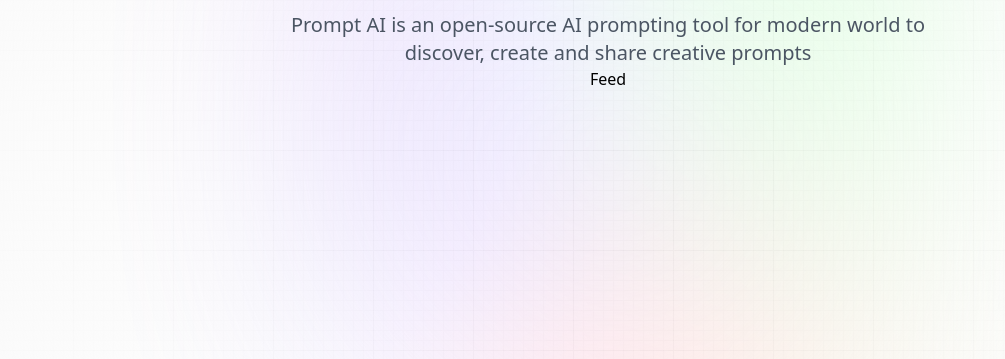
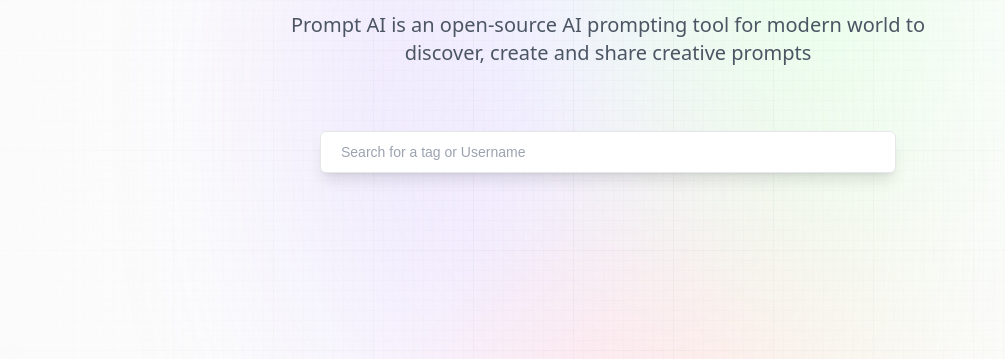
Before and after one commit to jeanbuhendwa/AI_Prompt, a Next.js app: page / in a window 1280 px wide. Shown: the part 255-614 px from the top of the page, without its empty margins (32-1037 px from the left). Built offline with nearby package versions, Linux system fonts and the light colour scheme; no server answers.

Commit message:
Update feed

```diff
--- a/components/Feed.jsx
+++ b/components/Feed.jsx
@@ -1,7 +1,29 @@
-import React from "react";
+"use client";
 
+import { useState, useEffect } from "react";
+import PromptCard from "./PromptCard";
+
+const PromptCardList = ({ data, handleTagClick }) => {
+  return <div className="mt-16 prompt_layout"></div>;
+};
 const Feed = () => {
-  return <div>Feed</div>;
+  const [searchText, setSearchText] = useState("");
+  const handleSearchChange = (e) => {};
+  return (
+    <section className="feed ">
+      <form className="relative w-full flex-center">
+        <input
+          type="text"
+          placeholder="Search for a tag or Username"
+          value={searchText}
+          onChange={handleSearchChange}
+          required
+          className="search_input peer"
+        />
+      </form>
+      <PromptCardList data={[]} handleTagClick={() => {}} />
+    </section>
+  );
 };
 
 export default Feed;
```
